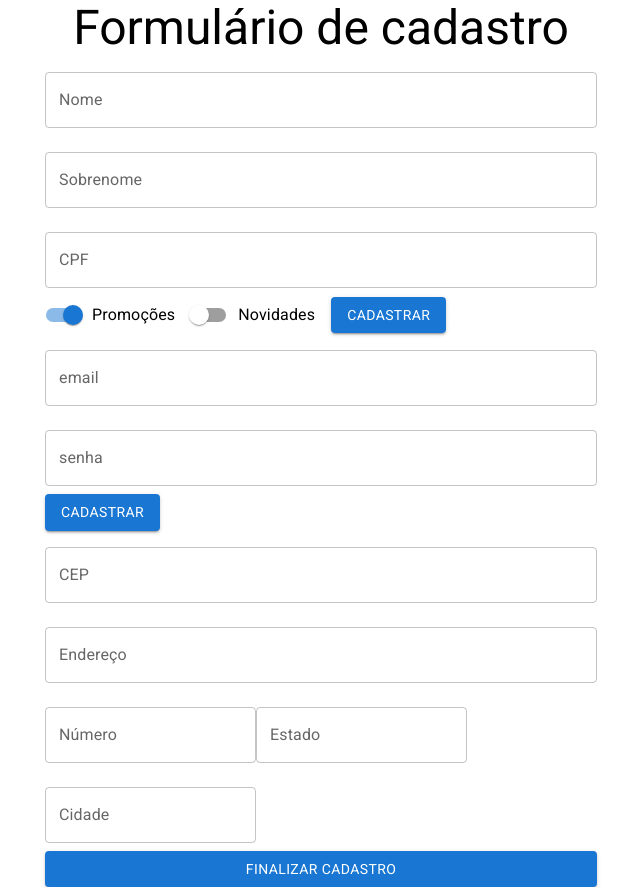
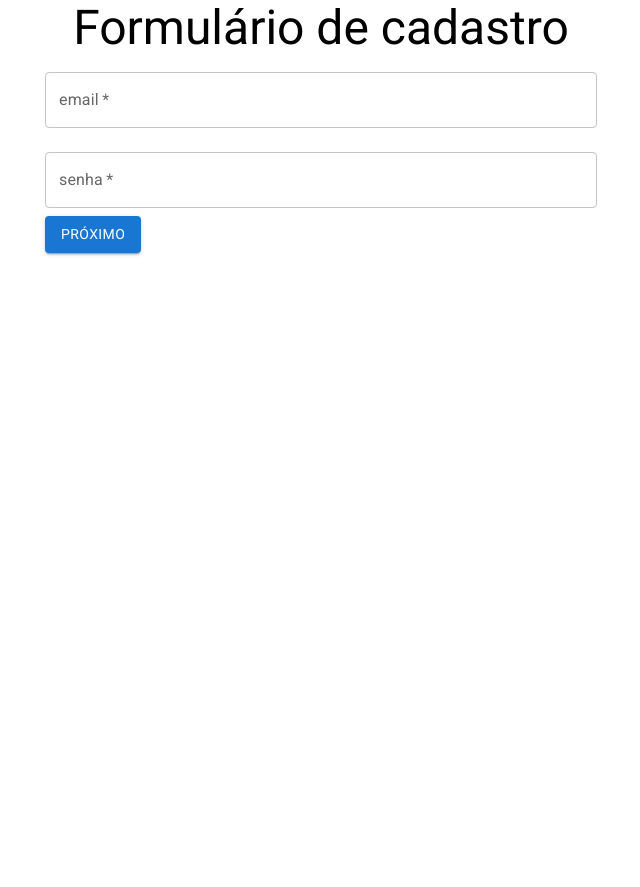
Before and after one commit to Andertaker73/alura-react_react-hooks-e-formularios, a React (Create React App) app: page / in a window 1280 px wide. Shown: the whole page, without its empty margins (319-959 px from the left). After the commit the page ends 800 px from the top, so only its background shows below. Built offline with nearby package versions, Linux system fonts and the light colour scheme.

Commit message:
cont - chapter two done

```diff
--- a/src/components/FormularioCadastro/DadosPessoais.jsx
+++ b/src/components/FormularioCadastro/DadosPessoais.jsx
@@ -25,6 +25,7 @@
         }}
         id="nome"
         label="Nome"
+        required
         margin="normal"
         fullWidth
       />
@@ -35,6 +36,7 @@
         }}
         id="sobrenome"
         label="Sobrenome"
+        required
         margin="normal"
         fullWidth
       />
--- a/src/components/FormularioCadastro/DadosUsuario.jsx
+++ b/src/components/FormularioCadastro/DadosUsuario.jsx
@@ -1,13 +1,19 @@
 import { Button, TextField } from "@mui/material"
 import React from "react"
 
-function DadosUsuario() {
+function DadosUsuario({ aoEnviar }) {
   return (
-    <form>
+    <form
+      onSubmit={(event) => {
+        event.preventDefault()
+        aoEnviar()
+      }}
+    >
       <TextField
         id="email"
         label="email"
         type="email"
+        required
         margin="normal"
         fullWidth
       />
@@ -15,10 +21,13 @@
         id="senha"
         label="senha"
         type="password"
+        required
         margin="normal"
         fullWidth
       />
-      <Button type="submit" variant="contained">Cadastrar</Button>
+      <Button type="submit" variant="contained">
+        Próximo
+      </Button>
     </form>
   )
 }
--- a/src/components/FormularioCadastro/FormularioCadastro.jsx
+++ b/src/components/FormularioCadastro/FormularioCadastro.jsx
@@ -4,13 +4,18 @@
 import DadosUsuario from "./DadosUsuario"
 
 function FormularioCadastro({ aoEnviar, validarCPF }) {
-  return (
-    <>
-      <DadosPessoais aoEnviar={aoEnviar} validarCPF={validarCPF}/>
-      <DadosUsuario />
-      <DadosEntrega />
-    </>
-  )
+  const [etapaAtual, setEtapaAtual] = useState(0)
+
+  const formularios = [
+    <DadosUsuario aoEnviar={proximo} />,
+    <DadosPessoais aoEnviar={proximo} validarCPF={validarCPF} />,
+    <DadosEntrega aoEnviar={aoEnviar} />,
+  ]
+
+  function proximo() {
+    setEtapaAtual(etapaAtual + 1)
+  }
+  return <>{formularios[etapaAtual]}</>
 }
 
 export default FormularioCadastro
```
Also changed, not shown: 1 other file (tests, documents, lock files or other folders).
